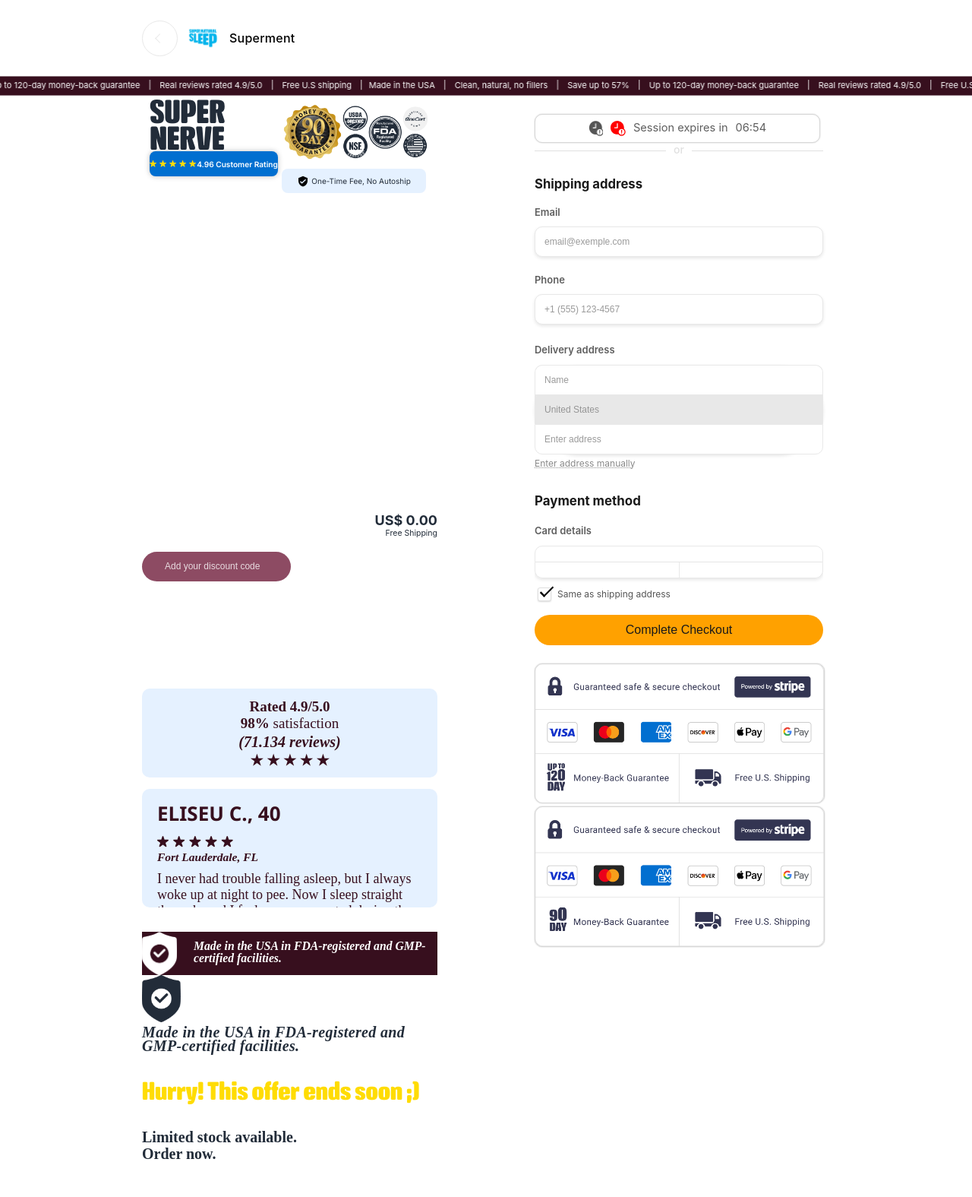
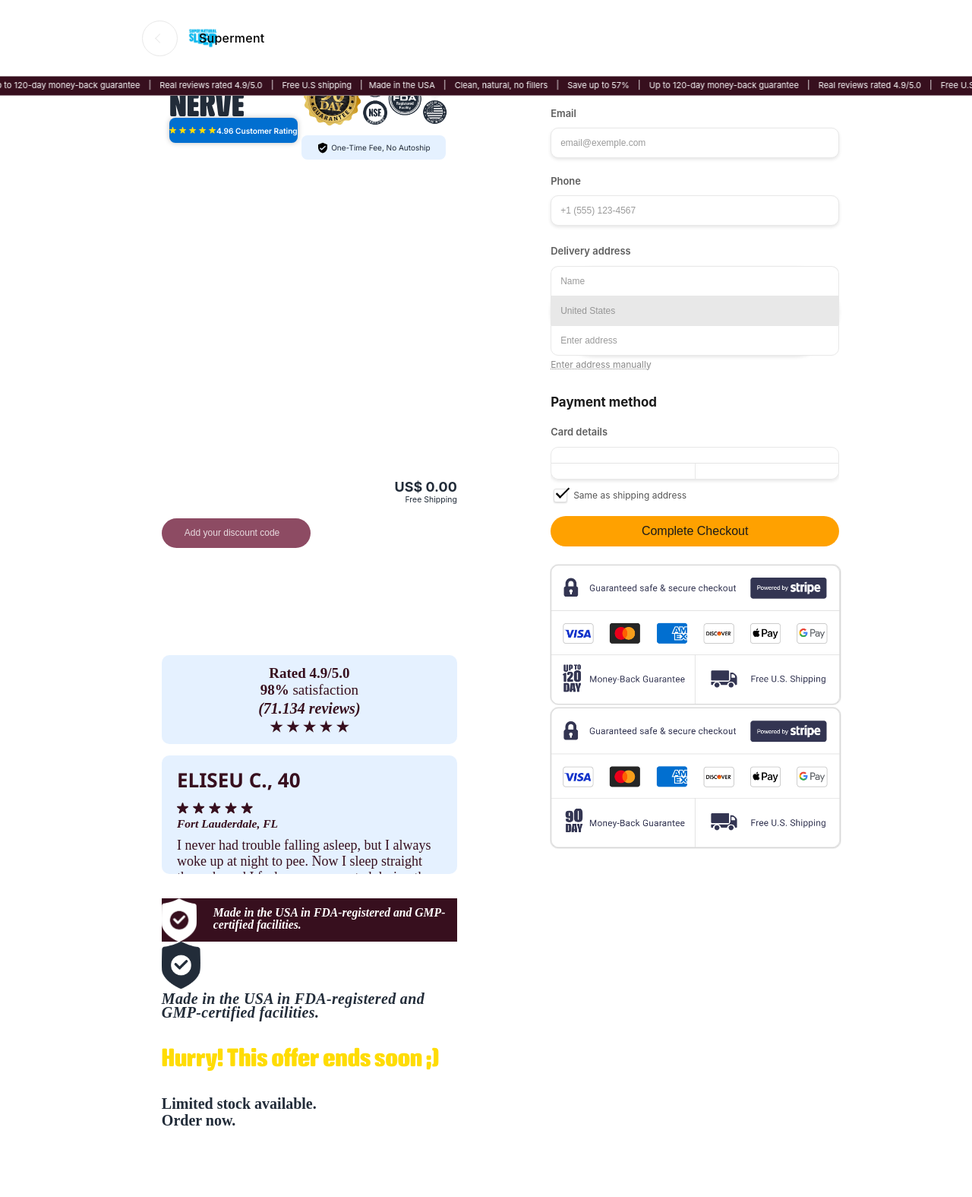
Before and after one commit to superment1/checkout, a Flask app: template templates/index.html in a window 1280 px wide. Shown: the whole page at 76% size. After the commit the page ends 1481 px from the top, so only its background shows below. Run offline with Flask 3, Linux system fonts and the light colour scheme; the template is opened without the code that fills it, so the values that code supplies are empty; some libraries are stand-ins or nearby versions.

Commit message:
change checkout

```diff
--- a/static/css/style.css
+++ b/static/css/style.css
@@ -47,7 +79,30 @@
 html[data-product="prod_T2jPp4I1S0cfol"] .title-dep p{
     display: block;
 }
-
+html[data-product="prod_SbKYsQrxStW8wB"] .hero-mobile-nerve ,
+html[data-product="prod_SbKa8ag01A2TGX"] .hero-mobile-nerve ,
+html[data-product="prod_SbKaRuJpDVBEzx"] .hero-mobile-nerve ,
+html[data-product="prod_T2jNgj5cCjXcvG"] .hero-mobile-nerve ,
+html[data-product="prod_T2jOmiPYB2SrZd"] .hero-mobile-nerve ,
+html[data-product="prod_T2jPp4I1S0cfol"] .hero-mobile-nerve  {
+    display: none;
+}
+html[data-product="prod_SbKYsQrxStW8wB"] .tagline-blue ,
+html[data-product="prod_SbKa8ag01A2TGX"] .tagline-blue,
+html[data-product="prod_SbKaRuJpDVBEzx"] .tagline-blue,
+html[data-product="prod_T2jNgj5cCjXcvG"] .tagline-blue,
+html[data-product="prod_T2jOmiPYB2SrZd"] .tagline-blue,
+html[data-product="prod_T2jPp4I1S0cfol"] .tagline-blue {
+    display: none;
+}
+html[data-product="prod_SbKYsQrxStW8wB"] .tagline-red ,
+html[data-product="prod_SbKa8ag01A2TGX"] .tagline-red,
+html[data-product="prod_SbKaRuJpDVBEzx"] .tagline-red,
+html[data-product="prod_T2jNgj5cCjXcvG"] .tagline-red,
+html[data-product="prod_T2jOmiPYB2SrZd"] .tagline-red,
+html[data-product="prod_T2jPp4I1S0cfol"] .tagline-red {
+    display: none;
+}
 html[data-product="prod_SbKYsQrxStW8wB"] .title-dep .verified-icon ,
 html[data-product="prod_SbKa8ag01A2TGX"] .title-dep .verified-icon ,
 html[data-product="prod_SbKaRuJpDVBEzx"] .title-dep .verified-icon ,
@@ -63,6 +118,17 @@
 html[data-product="prod_T2jOmiPYB2SrZd"] .stars ,
 html[data-product="prod_T2jPp4I1S0cfol"] .stars  {
   display: none;
+}
+
+@media (min-width: 768px) {
+  html[data-product="prod_SbKYsQrxStW8wB"] .scroll-animation ,
+  html[data-product="prod_SbKa8ag01A2TGX"] .scroll-animation ,
+  html[data-product="prod_SbKaRuJpDVBEzx"] .scroll-animation ,
+  html[data-product="prod_T2jNgj5cCjXcvG"] .scroll-animation ,
+  html[data-product="prod_T2jOmiPYB2SrZd"] .scroll-animation ,
+  html[data-product="prod_T2jPp4I1S0cfol"] .scroll-animation  {
+    display: none;
+  }
 }
 @media (max-width: 768px) {
   .new-header {
@@ -1235,15 +1357,41 @@
   background: rgb(55, 15, 30);
   justify-content: space-between;
   align-items: center;
-  width: 100%;
+  width:100%;
   height: 47px;
   box-sizing: border-box;
   z-index: 99;
 }
+@media (min-width: 768px) {
+  header{
+    display: none;
+    padding: 15px 16px 15px 21px;
+    position: fixed;
+    background: rgb(55, 15, 30);
+    justify-content: space-between;
+    align-items: center;
+    width:50%;
+    height: 70px;
+    box-sizing: border-box;
+    z-index: 99;
+  }
+  .logo-desk-sleep {
+    display: flex;
+    align-items: center;
+    margin: 18px 10% 18px auto;
+    width: 389px;
+  }
+}
+@media (max-width: 500px) {
+  .logo-desk-sleep{
+    display: none;
+  }
+}
+
 .scroll-text-wrapper p{
   margin: 0;
 }
-.back-button * { pointer-events: none; }
+.back-button-1 * { pointer-events: none; }
 .scroll-text-wrapper {
   display: flex;
   color: #fff;
@@ -1388,7 +1536,6 @@
   min-height: 100%;
   width: 100%;
   position: relative;
-  top: 130px;
 }
 
 #details {
@@ -1605,7 +1752,7 @@
   font-size: 12px;
   letter-spacing: 0.237px;
   position: relative;
-  right: -40px;
+  right: -20px;
 }
 
  #discount-amount-accordion {
@@ -1621,7 +1768,7 @@
     flex: 1;
   }
   .superment {
-    right: -60px;
+    right: -20px;
     font-size: 16px;
     font-weight: 500;
   }
@@ -1842,7 +1986,7 @@
     flex-direction: column;
     align-items: center;
     position: relative;
-    top: -25px;
+    /* top: -25px; */
     border-radius: 20px;
     background-repeat: no-repeat;
     background-size: cover;
--- a/templates/index.html
+++ b/templates/index.html
@@ -30,15 +30,36 @@
     <link rel="stylesheet" href="{{ url_for('static', filename='css/retention-modal.css') }}">
     <link rel="icon" href="/static/img/favicon.webp">
     <!-- Google Tag Manager -->
-      <script>(function(w,d,s,l,i){w[l]=w[l]||[];w[l].push({'gtm.start':
+      <!-- <script>(function(w,d,s,l,i){w[l]=w[l]||[];w[l].push({'gtm.start':
       new Date().getTime(),event:'gtm.js'});var f=d.getElementsByTagName(s)[0],
       j=d.createElement(s),dl=l!='dataLayer'?'&l='+l:'';j.async=true;j.src=
       'https://www.googletagmanager.com/gtm.js?id='+i+dl;f.parentNode.insertBefore(j,f);
-      })(window,document,'script','dataLayer','GTM-TMKKCTK3');</script>
-    <!-- End Google Tag Manager2 -->
+      })(window,document,'script','dataLayer','GTM-TMKKCTK3');</script> -->
+    <!-- End Google Tag Manager -->
 </head>
 
 <body>
+     <header>
+        <div style="height: 30px;">
+            <a id="backBtn" class="back-button-1" href="#" aria-label="Back">
+                <div class="circle-arrow">
+                    <div class="arrow-left"></div>
+                </div>
+                <span class="logo-superment"></span>
+                <span class="superment checkout-text-font-family">Superment</span>
+                <span class="voltar">Back</span>
+            </a>
+        </div>
+        <div class="details-trigger">
+            <span>Details</span>
+            <svg class="details-icon" width="10" height="6" viewBox="0 0 10 6" xmlns="http://www.w3.org/2000/svg"
+                style="display:inline; vertical-align:middle; margin-left:4px">
+                <path d="M1 1L5 5L9 1" fill="none" stroke="white" stroke-width="1.5" stroke-linecap="round"
+                    stroke-linejoin="round" />
+            </svg>
+        </div>
+        </div>
+    </header>
     <div id="expired-modal" class="modal" aria-hidden="true">
         <div class="modal-backdrop" data-close></div>
         <div class="total-modal">
@@ -63,32 +84,10 @@
             </div>
         </div>
     </div>
-    <header>
-        <div>
-            <a id="backBtn" class="back-button" href="#" aria-label="Back">
-                <div class="circle-arrow">
-                    <div class="arrow-left"></div>
-                </div>
-                    <span class="logo-superment">
-                        <span class="superment checkout-text-font-family">Superment</span>
-                    </span>
-                </div>
-                <span class="voltar">Back</span>
-            </a>
-        </div>
-        <div class="details-trigger">
-            <span>Details</span>
-            <svg class="details-icon" width="10" height="6" viewBox="0 0 10 6" xmlns="http://www.w3.org/2000/svg"
-                style="display:inline; vertical-align:middle; margin-left:4px">
-                <path d="M1 1L5 5L9 1" fill="none" stroke="white" stroke-width="1.5" stroke-linecap="round"
-                    stroke-linejoin="round" />
-            </svg>
-        </div>
-        </div>
-    </header>
+
     <div class="new-header">
         <div class="desk-header">
-            <a id="backBtnDesk" class="back-button" href="#" aria-label="Back"
+            <a id="backBtnDesk" class="back-button-2" href="#" aria-label="Back"
                 onclick="history.back(); return false;">
                 <div class="back-content">
                     <div class="circle-arrow">
@@ -110,7 +109,17 @@
         </div>
     </div>
     <div class="checkout-container">
+        <a id="backBtn" class="back-button-3" href="#" aria-label="Back">
+                <div class="circle-arrow">
+                    <div class="arrow-left"></div>
+                </div>
+            </a>
         <div class="checkout-left">
+            <div class="logo-desk-sleep">
+                <span class="logo-superment"></span>
+                <span class="superment checkout-text-font-family">Superment</span>
+                <span class="voltar">Back</span>
+            </div>
             <div class="product-summary">
                 <!-- ACCORDION -->
                 <div class="accordion-overlay" id="accordionOverlay">
@@ -878,15 +887,11 @@
             });
         });
     </script>
-    <!-- <noscript>
-      <iframe src="https://www.googletagmanager.com/ns.html?id=GTM-T6Z2ZN9H"
-              height="0" width="0" style="display:none;visibility:hidden"></iframe>
-    </noscript> -->
     <!-- Google Tag Manager2 (noscript) -->
       <noscript>
         <iframe src="https://www.googletagmanager.com/ns.html?id=GTM-TMKKCTK3"
       height="0" width="0" style="display:none;visibility:hidden"></iframe>
     </noscript>
-    <!-- End Google Tag Manager2 (noscript) -->
+    <!-- End Google Tag Manager (noscript) -->
 </body>
 </html>
```
Also changed, not shown: other parts of static/css/style.css (+92 -9 lines).
